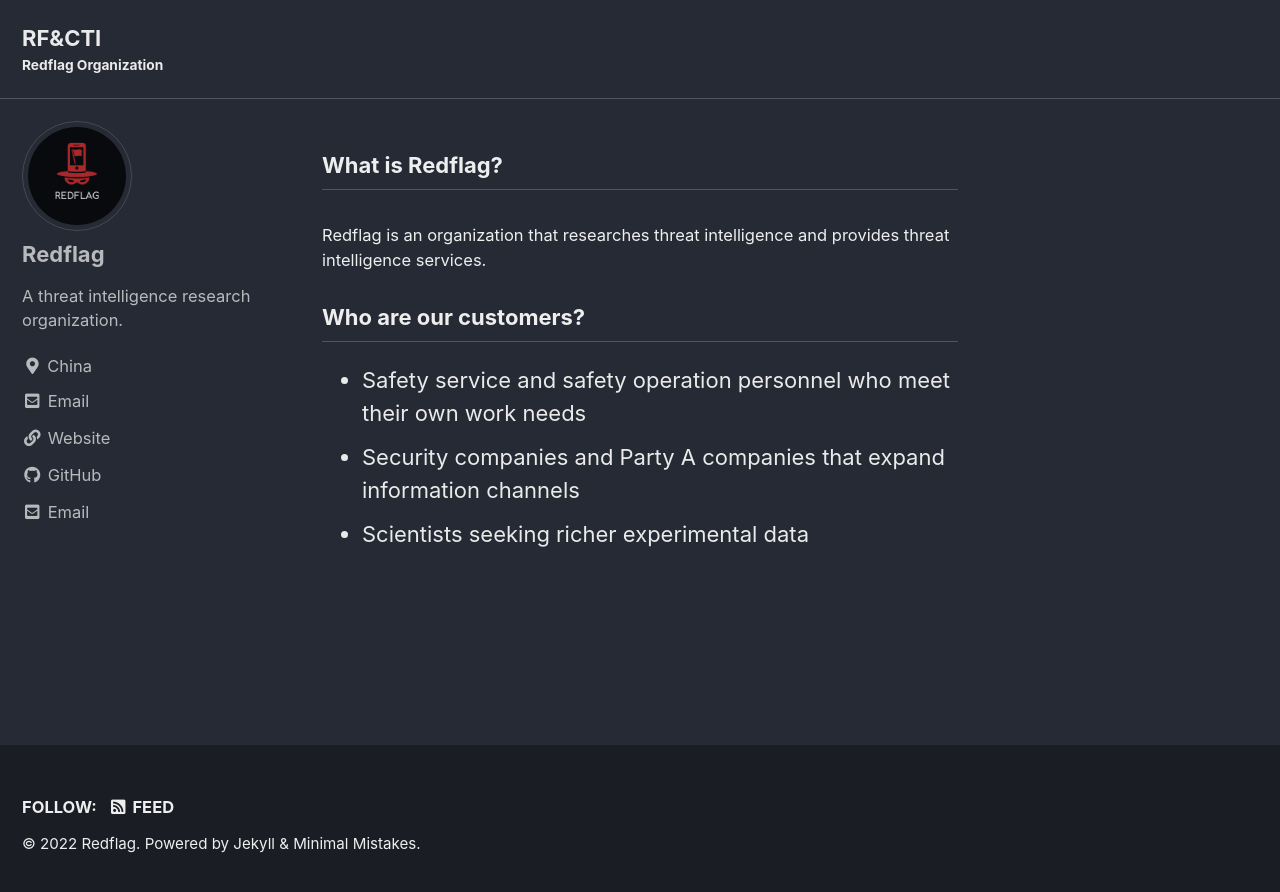
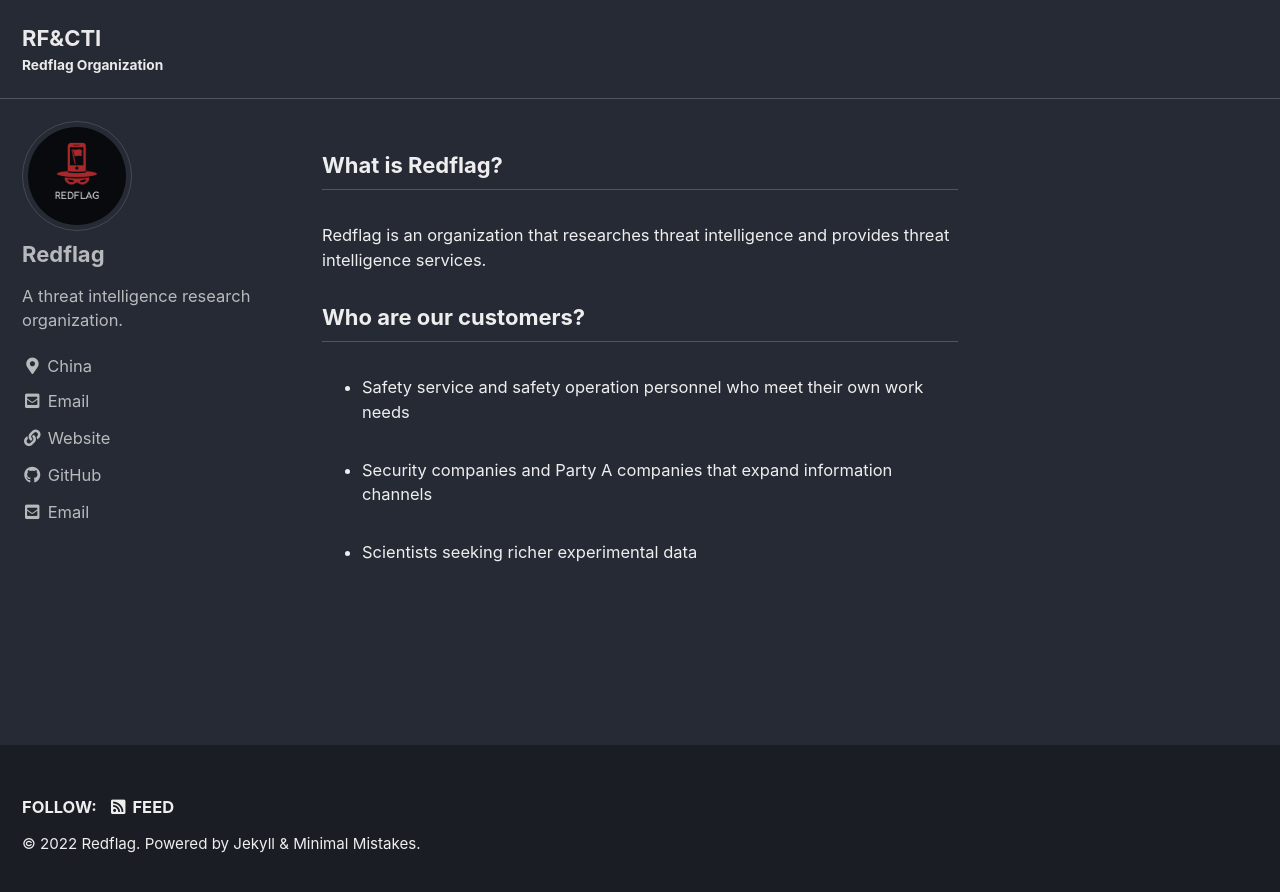
Before and after one commit to RF-CTI/rf-cti.github.io, a Jekyll site: the page built from index.html, in a window 1280 px wide. Shown: the top 892 px of the page. Built offline with Jekyll 4.4.1, drawn with Linux system fonts in a browser that asks for light colours; cached includes are drawn as plain includes.

Commit message:
Update home.html

```diff
--- a/_layouts/home.html
+++ b/_layouts/home.html
@@ -9,9 +9,9 @@ layout: archive
 <p class="page__meta">Redflag is an organization that researches threat intelligence and provides threat intelligence services.</p>
 <h3 class="archive__subtitle">Who are our customers?</h3>
 <ul>
-  <li>Safety service and safety operation personnel who meet their own work needs</li>
-  <li>Security companies and Party A companies that expand information channels</li>
-  <li>Scientists seeking richer experimental data</li>
+  <li class="page__meta">Safety service and safety operation personnel who meet their own work needs</li>
+  <li class="page__meta">Security companies and Party A companies that expand information channels</li>
+  <li class="page__meta">Scientists seeking richer experimental data</li>
 </ul>
 {% if paginator %}
   {% assign posts = paginator.posts %}
```
